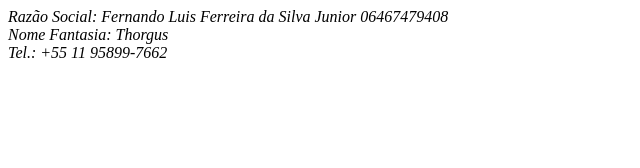
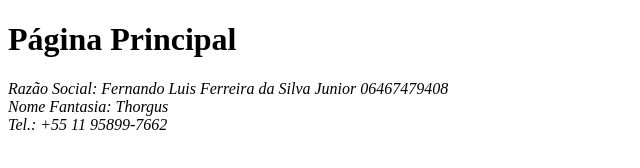
Before and after one commit to thorgus-services/thorgus-services.github.io, a plain HTML site: page index.html in a window 1280 px wide. Shown: the whole page, without its empty margins (0-640 px from the left). Drawn offline with Linux system fonts and the light colour scheme.

Commit message:
Alterar título da página

```diff
--- a/index.html
+++ b/index.html
@@ -2,9 +2,10 @@
 <html lang="pt-br">
 <head>
     <meta charset="UTF-8">
-    <title>Página principal</title>
+    <title>Início</title>
 </head>
 <body>
+    <h1>Página Principal</h1>
     <address>
         Razão Social: Fernando Luis Ferreira da Silva Junior 06467479408 <br />
         Nome Fantasia: Thorgus <br />
```
